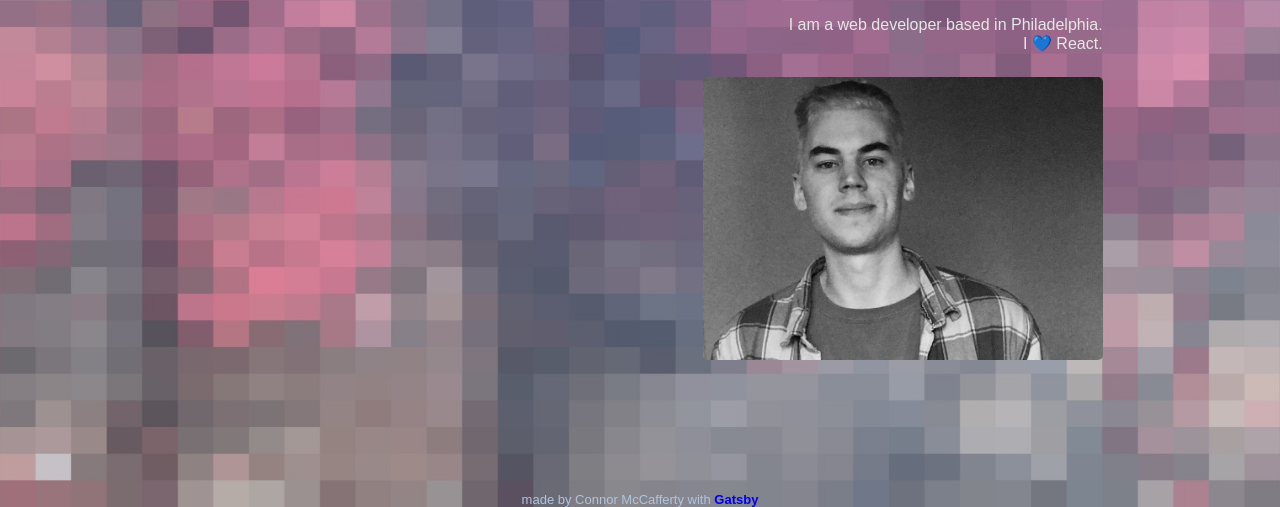
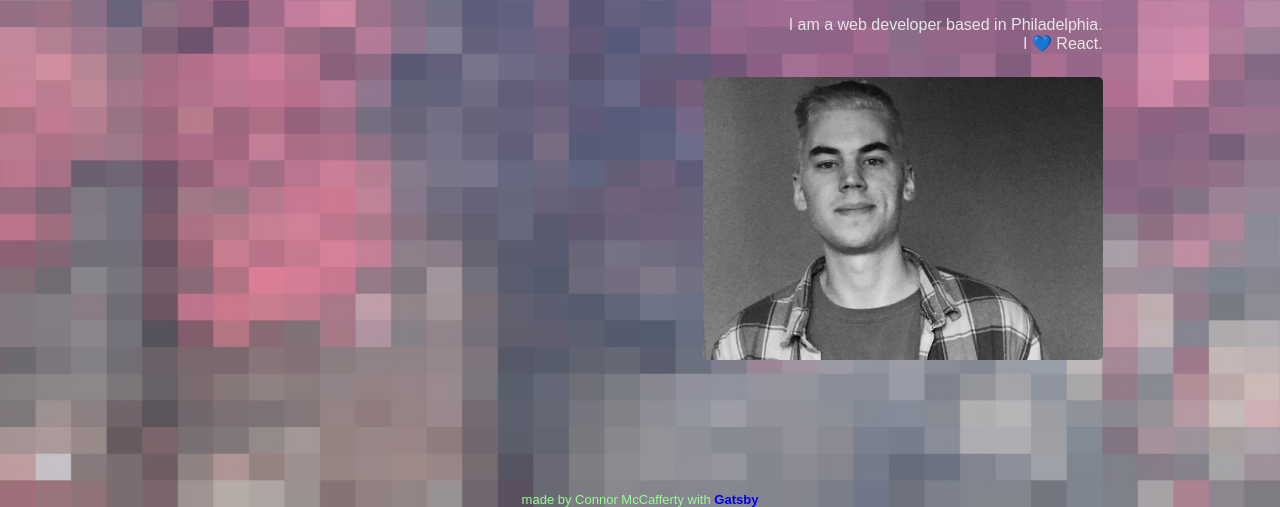
Before and after one commit to mccaffertycr/gatsby-portfolio, a Gatsby site: page / in a window 1280 px wide. Shown: the part 293-800 px from the top of the page. Built offline with nearby package versions, Linux system fonts and the light colour scheme; Gatsby itself is replaced by a stand-in of ours.

Commit message:
color revert

```diff
--- a/src/components/footer.css
+++ b/src/components/footer.css
@@ -9,5 +9,5 @@
   font-family: 'Arial', 'Helvetica Neue', Helvetica, sans-serif;
   font-weight: 500;
   font-size: 13px;
-  color: lightsteelblue;
+  color: palegreen;
 }
```
